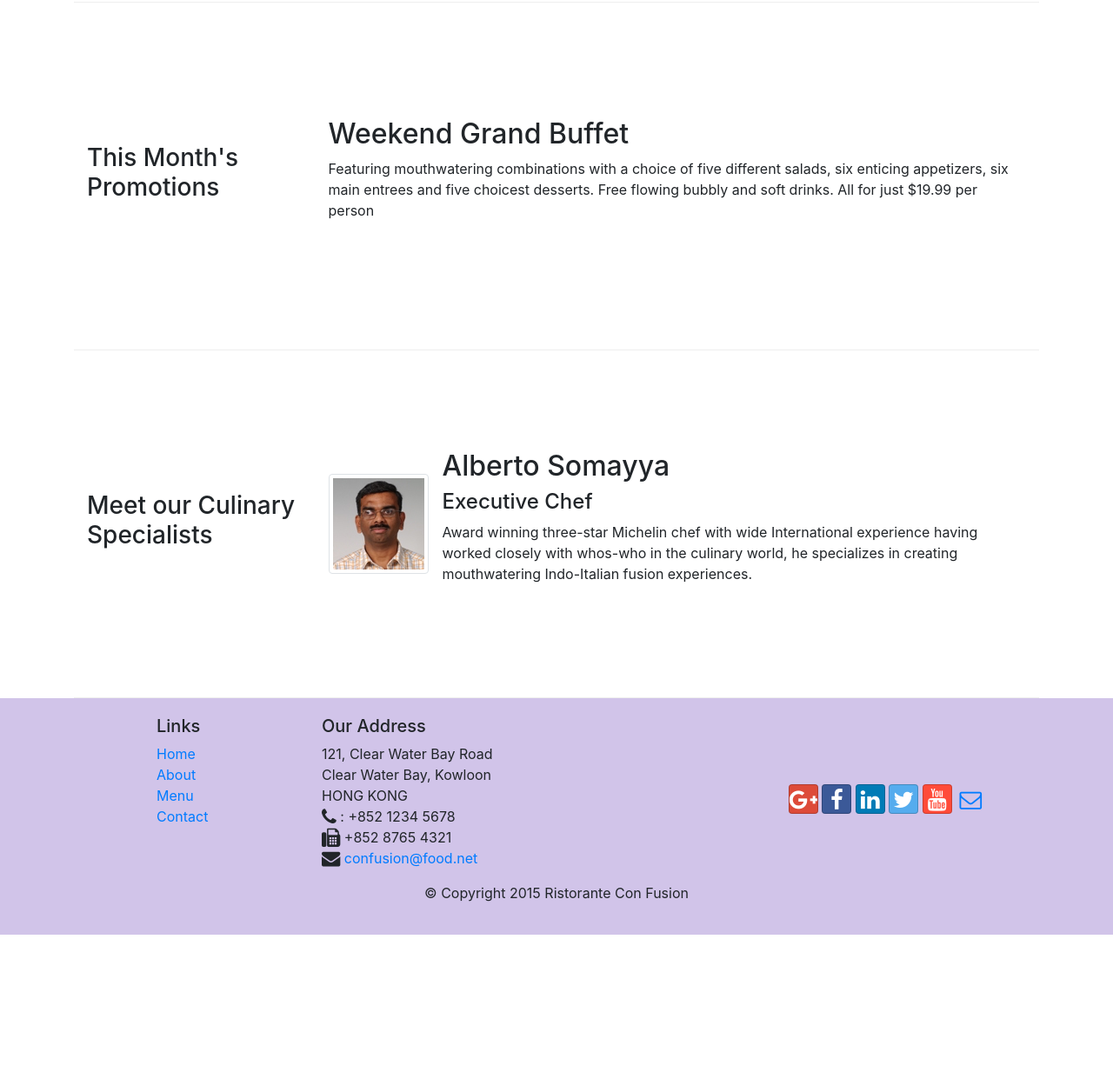
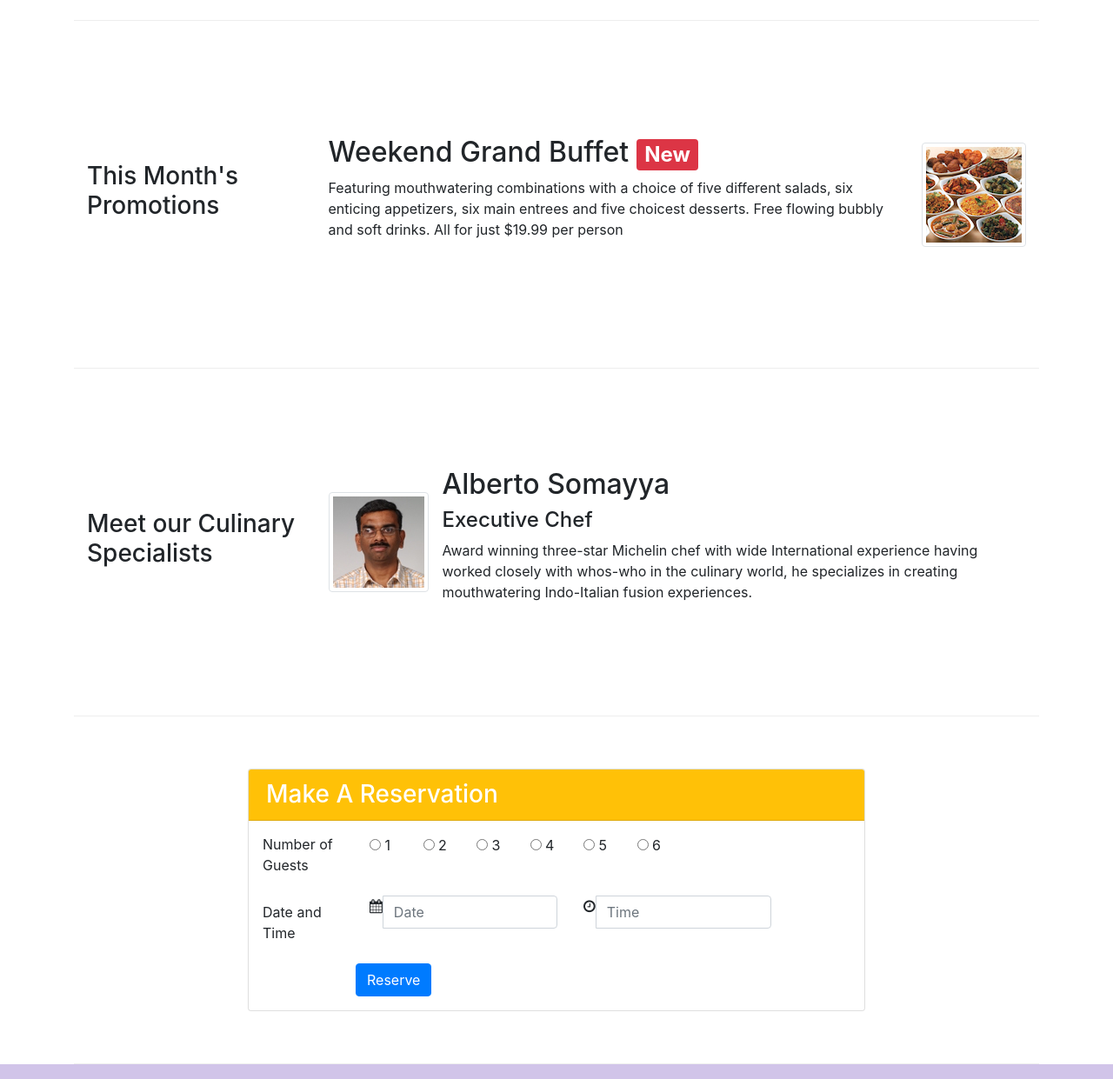
Before and after one commit to StephenVarela/Intro_to_bootstrap, a website: page index.html in a window 1280 px wide. Shown: the part 660-1901 px from the top of the page at 87% size. Before the commit the page ends 1735 px from the top, so only its background shows below. Drawn offline with nearby package versions, Linux system fonts and the light colour scheme.

Commit message:
assignment 2 temporary

```diff
--- a/index.html
+++ b/index.html
@@ -37,12 +37,15 @@
     <header class="jumbotron">
         <div class="container">
             <div class="row row-header">
-                <div class="col-12 col-sm-8">
+                <div class="col-12 col-sm-6 align-self-center">
                     <h1>Ristorante con Fusion</h1>
                     <p>We take inspiration from the World's best cuisines, and create a unique fusion experience. Our lipsmacking creations will tickle your culinary senses!</p>
                 </div>
-                <div class="col col-sm align-self-center">
+                <div class="col col-sm-3 align-self-center">
                   <img src="/img/logo.png" class="img-fluid"></img>
+                </div>
+                <div class= "col-sm-3 align-self-center">
+                    <a href="#reserve" class="btn btn-warning btn-sm">Reserve Table</a>
                 </div>
             </div>
         </div>
@@ -60,7 +63,7 @@
                   <div class="media-body">
                     <h2 class="mt-0">Uthappizza
                       <span class="badge badge-danger">HOT</span>
-                      <span class="badge badge-pill badge-default">4.99</span>
+                      <span class="badge badge-pill badge-default">$4.99</span>
                     </h2>
                     <p class="hidden-xs-down">A unique combination of Indian Uthappam (pancake) and Italian pizza, topped with Cerignola olives, ripe vine cherry tomatoes, Vidalia onion, Guntur chillies and Buffalo Paneer.</p>
                   </div>
@@ -74,8 +77,14 @@
                 <h3>This Month's Promotions</h3>
             </div>
             <div class="col-sm col-md">
-                <h2>Weekend Grand Buffet</h2>
-                <p class="hidden-xs-down">Featuring mouthwatering combinations with a choice of five different salads, six enticing appetizers, six main entrees and five choicest desserts. Free flowing bubbly and soft drinks. All for just $19.99 per person </p>
+              <div class="media">
+                <div class="media-body">
+                  <h2>Weekend Grand Buffet <span class="badge badge-danger">New</span></h2>
+                  <p class="hidden-xs-down">Featuring mouthwatering combinations with a choice of five different salads, six enticing appetizers, six main entrees and five choicest desserts. Free flowing bubbly and soft drinks. All for just $19.99 per person </p>
+                </div>
+                <img class="d-flex ml-3 img-thumbnail align-self-center"
+                  src="img/buffet.png" alt="buffet">
+              </div>
             </div>
         </div>
 
@@ -95,6 +104,63 @@
               </div>
             </div>
         </div>
+
+        <div class="row row-content align-items-center">
+          <div class="col-8 offset-sm-2">
+            <div class="card" id="reserve">
+                <h3 class="card-header bg-warning text-white">Make A Reservation</h3>
+                <form>
+                  <div class="form-group row mt-2">
+                      <label for="Guests" class="col-md-2 col-form-label ml-3">Number of Guests</label>
+                      <div class="radio col-1 mt-2">
+                        <label><input type="radio" name="optradio"> 1</label>
+                      </div>
+                      <div class="radio col-1 mt-2">
+                        <label><input type="radio" name="optradio"> 2</label>
+                      </div>
+                      <div class="radio col-1 mt-2">
+                        <label><input type="radio" name="optradio"> 3</label>
+                      </div>
+                      <div class="radio col-1 mt-2">
+                        <label><input type="radio" name="optradio"> 4</label>
+                      </div>
+                      <div class="radio col-1 mt-2">
+                        <label><input type="radio" name="optradio"> 5</label>
+                      </div>
+                      <div class="radio col-1 mt-2">
+                        <label><input type="radio" name="optradio"> 6</label>
+                      </div>
+                  </div>
+                  <div class="form-group row">
+                      <label for="DateandTime" class="col-sm-2 col-form-label ml-3 ">Date and Time</label>
+                      <div class="col-sm-4">
+                        <div class="input-group">
+                          <div class="input-group-addon"><span class="fa fa-calendar"></span></div>
+                          <input type="text" class="form-control" id="date" name="date" placeholder="Date"></input>
+                        </div>
+                      </div>
+                      <div class="col-sm-4">
+                        <div class="input-group">
+                          <div class="input-group-addon"><span class="fa fa-clock-o"></span></div>
+                          <input type="text" class="form-control" id="time" name="time" placeholder="Time"></input>
+                        </div>
+                      </div>
+                  </div>
+                  <div class="form-group row">
+                      <div class="offset-md-2 col-md-6">
+                        <button type="submit" class="btn btn-primary">
+                            Reserve
+                        </button>
+                      </div>
+                  </div>
+
+                </form>
+
+            </div>
+          </div>
+        </div>
+
+
     </div>
 
     <footer class="footer">
```
